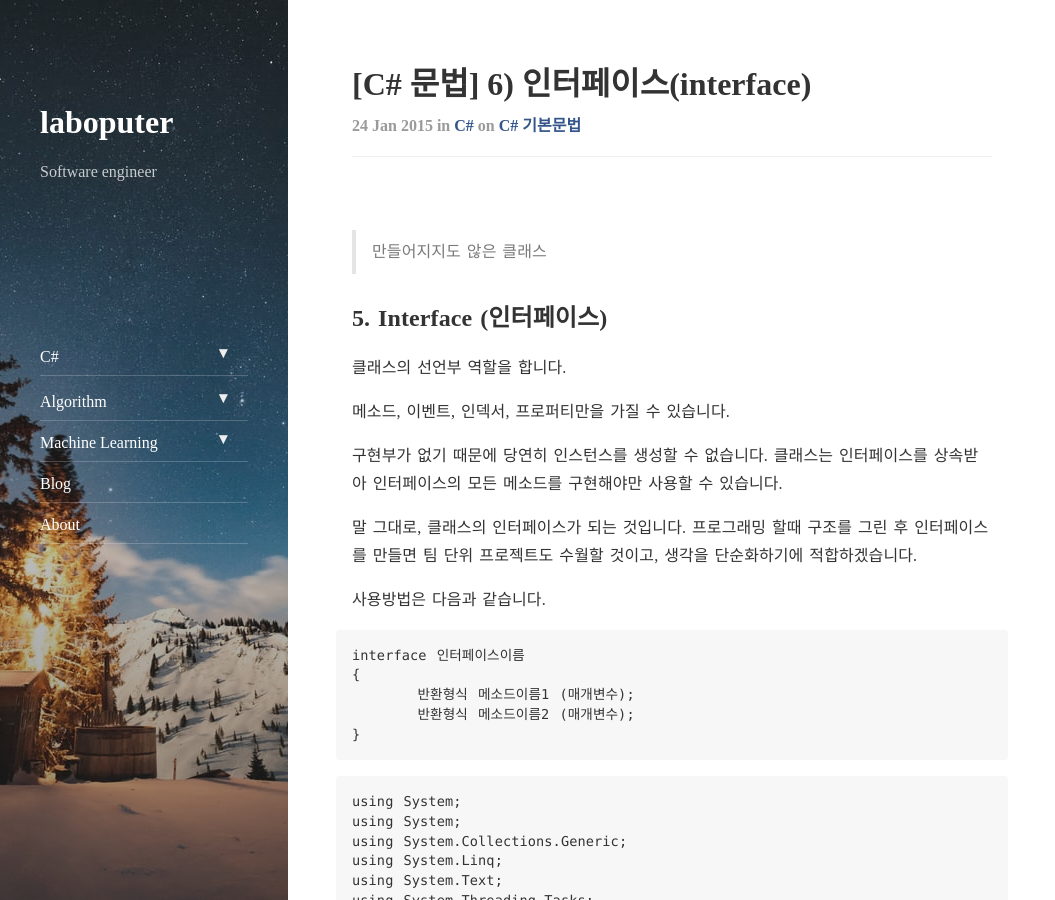
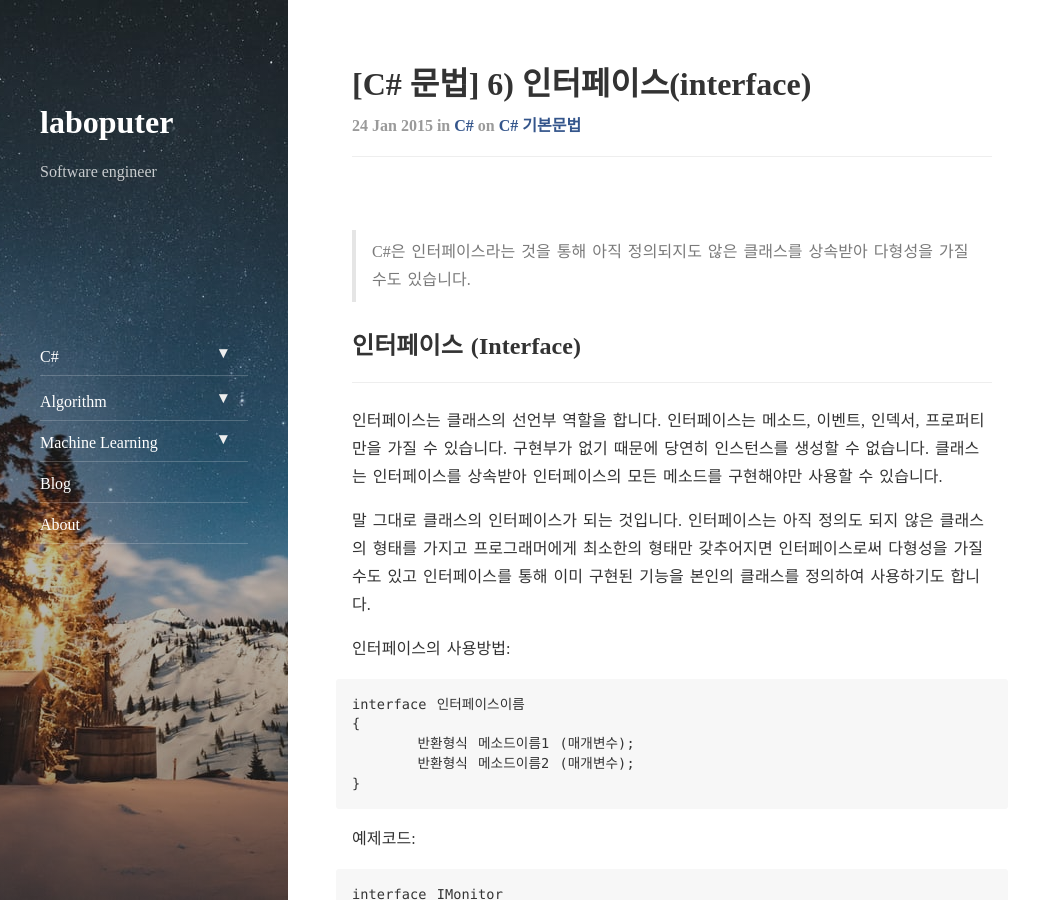
Before and after one commit to Laboputer/Laboputer.github.io, a Jekyll site: the page built from _posts/csharp-language/2015-01-24-interface.md, in a window 1280 px wide and 900 px high. Shown: the whole window, without its empty margins (0-1055 px from the left). Built offline with Jekyll 4.4.1, drawn with Linux system fonts in a browser that asks for light colours; nearby versions of some CDN libraries; comment, search, counter and statistics services are not loaded; some of the changed text lies outside the part shown.

Commit message:
update post-csharp: interface

````diff
--- a/_posts/csharp-language/2015-01-24-interface.md
+++ b/_posts/csharp-language/2015-01-24-interface.md
@@ -6,21 +6,16 @@ categories: csharp
 tags: language
 ---
 
-> 만들어지지도 않은 클래스
+> C#은 인터페이스라는 것을 통해 아직 정의되지도 않은 클래스를 상속받아 다형성을 가질수도 있습니다.
 
-## 5. Interface (인터페이스)
+## 인터페이스 (Interface)
+---
 
-클래스의 선언부 역할을 합니다.
+인터페이스는 클래스의 선언부 역할을 합니다. 인터페이스는 메소드, 이벤트, 인덱서, 프로퍼티만을 가질 수 있습니다. 구현부가 없기 때문에 당연히 인스턴스를 생성할 수 없습니다. 클래스는 인터페이스를 상속받아 인터페이스의 모든 메소드를 구현해야만 사용할 수 있습니다.
 
-메소드, 이벤트, 인덱서, 프로퍼티만을 가질 수 있습니다.
+말 그대로 클래스의 인터페이스가 되는 것입니다. 인터페이스는 아직 정의도 되지 않은 클래스의 형태를 가지고 프로그래머에게 최소한의 형태만 갖추어지면 인터페이스로써 다형성을 가질수도 있고 인터페이스를 통해 이미 구현된 기능을 본인의 클래스를 정의하여 사용하기도 합니다.
 
-구현부가 없기 때문에 당연히 인스턴스를 생성할 수 없습니다.
-클래스는 인터페이스를 상속받아 인터페이스의 모든 메소드를 구현해야만 사용할 수 있습니다.
-
-말 그대로, 클래스의 인터페이스가 되는 것입니다.
-프로그래밍 할때 구조를 그린 후 인터페이스를 만들면 팀 단위 프로젝트도 수월할 것이고, 생각을 단순화하기에 적합하겠습니다.
-
-사용방법은 다음과 같습니다.
+인터페이스의 사용방법:
 ```
 interface 인터페이스이름
 {
@@ -29,162 +24,147 @@ interface 인터페이스이름
 }
 ```
 
+예제코드:
 ```
-using System;
-using System;
-using System.Collections.Generic;
-using System.Linq;
-using System.Text;
-using System.Threading.Tasks;
+interface IMonitor
+{
+    void PowerButton();
+    void InputDevice(int Device);
+}
 
-namespace CsharpStudy
+class Monitor : IMonitor
 {
-    interface IMonitor
+    bool Power;
+    int Devices;
+
+    public Monitor()
     {
-        void PowerButton();
-        void InputDevice(int Device);
+        this.Power = false;
+        this.Devices = 0;
     }
 
-    class Monitor : IMonitor
+    public void PowerButton()
     {
-        bool Power;
-        int Devices;
+        if (Power)
+        {
+            Power = false;
+            Console.WriteLine("Off");
+        }
+        else
+        {
+            Power = true;
+            Console.WriteLine("On");
+        }
+    }
 
-        public Monitor()
+    public void InputDevice(int Device)
+    {
+        if (Power)
         {
-            this.Power = false;
-            this.Devices = 0;
-        }
+            this.Devices = Device;
 
-        public void PowerButton()
-        {
-            if (Power)
+            switch (this.Devices)
             {
-                Power = false;
-                Console.WriteLine("Off");
-            }
-            else
-            {
-                Power = true;
-                Console.WriteLine("On");
-            }
-        }
-
-        public void InputDevice(int Device)
-        {
-            if (Power)
-            {
-                this.Devices = Device;
-
-                switch (this.Devices)
-                {
-                    case 0:
-                        Console.WriteLine("TV");
-                        break;
-                    case 1:
-                        Console.WriteLine("Computer");
-                        break;
-                }
+                case 0:
+                    Console.WriteLine("TV");
+                    break;
+                case 1:
+                    Console.WriteLine("Computer");
+                    break;
             }
         }
     }
+}
 
-    class Program
+class Program
+{
+    static void Main(string[] args)
     {
-        static void Main(string[] args)
-        {
-            IMonitor imonitor = new Monitor();
-            imonitor.PowerButton();
-            imonitor.InputDevice(1);
-        }
+        IMonitor imonitor = new Monitor();
+        imonitor.PowerButton();
+        imonitor.InputDevice(1);
     }
 }
 ```
 
-**인터페이스를 상속하는 인터페이스**
+## 인터페이스를 상속하는 인터페이스
+---
 
 인터페이스를 상속할 수 있는 것은 클래스 뿐만이 아니라 구조체와 인터페이스도 인터페이스를 상속받을 수 있습니다.
 
 보통 상속하려는 인터페이스가 소스코드가 아닌 어셈블리로 제공될 경우, 상속하려는 인터페이스의 소스코드를 가지고 있어도 이미 이 인터페이스를 상속하여 사용하는 클래스가 있어 수정할 수 없는 경우에는 인터페이스를 상속받아 수정하여 사용할 수 있습니다.
 C#에서는 클래스에 대한 다중상속을 지원하지 않지만, 인터페이스는 죽음의 다이아몬드 문제가 발생하지 않으므로 인터페이스를 다중 상속받을 수 있습니다.
 
-### 5.1 abstract class(추상클래스)
+## 추상클래스 (abstract class)
+---
 
-추상클래스는 인터페이스와 클래스 사이의 개념이라고 보면 되겠습니다.
+추상클래스는 인터페이스와 클래스 사이의 개념이라고 보시면 됩니다.
 
-추상클래스는 구현부를 가질 수 있으나 인터페이스를 만들지 못합니다. 또, 추상 메소드(abstract method)를 가질 수 있습니다.
-추상 메소드는 인터페이스의 메소드처럼 선언부만 가진 메소드입니다. 따라서, C# 컴파일러는 추상 메소드가 private가 아닌 그 외에 접근한정자로 수식할 것을 요구합니다.
+추상클래스는 구현부를 가질 수 있으나 인터페이스를 만들지 못하고 추상 메소드(abstract method)를 가질 수 있습니다.
+추상 메소드는 인터페이스의 메소드처럼 선언부만 가진 메소드입니다. 따라서 C# 컴파일러는 추상 메소드가 private가 아닌 그 외에 접근한정자로 수식할 것을 요구합니다.
 
 위의 인터페이스 코드를 추상클래스 코드로 바꾸어 보겠습니다.
 ```
-using System;
-using System.Collections.Generic;
-using System.Linq;
-using System.Text;
-using System.Threading.Tasks;
+abstract class AbsMonitor
+{
+    protected bool Power;
+    protected int Devices;
 
-namespace CsharpStudy
-{
-    abstract class AbsMonitor
+    public AbsMonitor()
     {
-        protected bool Power;
-        protected int Devices;
-
-        public AbsMonitor()
-        {
-            this.Power = false;
-            this.Devices = 0;
-        }
-
-        public void PowerButton()
-        {
-            if (Power)
-            {
-                Power = false;
-                Console.WriteLine("Off");
-            }
-            else
-            {
-                Power = true;
-                Console.WriteLine("On");
-            }
-        }
-
-        abstract public void InputDevice(int Device);
+        this.Power = false;
+        this.Devices = 0;
     }
 
-    class Monitor : AbsMonitor
+    public void PowerButton()
     {
-        public override void InputDevice(int Device)
+        if (Power)
         {
-            if (Power)
+            Power = false;
+            Console.WriteLine("Off");
+        }
+        else
+        {
+            Power = true;
+            Console.WriteLine("On");
+        }
+    }
+
+    abstract public void InputDevice(int Device);
+}
+
+class Monitor : AbsMonitor
+{
+    public override void InputDevice(int Device)
+    {
+        if (Power)
+        {
+            this.Devices = Device;
+
+            switch (this.Devices)
             {
-                this.Devices = Device;
-
-                switch (this.Devices)
-                {
-                    case 0:
-                        Console.WriteLine("TV");
-                        break;
-                    case 1:
-                        Console.WriteLine("Computer");
-                        break;
-                }
+                case 0:
+                    Console.WriteLine("TV");
+                    break;
+                case 1:
+                    Console.WriteLine("Computer");
+                    break;
             }
         }
     }
+}
 
-    class Program
+class Program
+{
+    static void Main(string[] args)
     {
-        static void Main(string[] args)
-        {
-            AbsMonitor imonitor = new Monitor();
-            imonitor.PowerButton();
-        }
+        AbsMonitor imonitor = new Monitor();
+        imonitor.PowerButton();
     }
 }
 ```
 
-추상클래스는 '파생클래스를 만들어 사용하세요.
+추상클래스는 '파생클래스를 만들어 사용하세요. 그리고, 주어진 추상메소드를 오버라이딩하여 사용해야 합니다' 라는 프로그래머의 메시지입니다.
 
-그리고, 주어진 추상메소드를 오버라이딩하여 사용해야 합니다' 라는 프로그래머의 메시지입니다.
+---
+인터페이스와 추상클래스라는 개념으로 상속과 다형성을 더 다양하게 활용할 수 있도록 있습니다.
````
